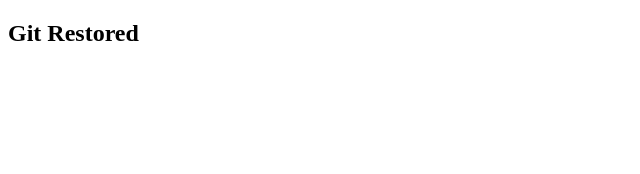
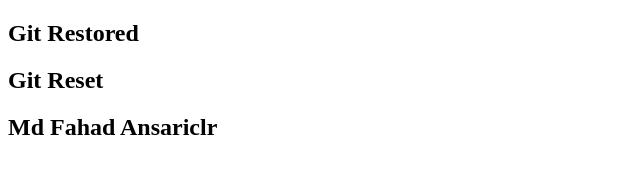
Before and after one commit to Md-Fahad42/Git-Restored, a plain HTML site: page index.html in a window 1280 px wide. Shown: the whole page, without its empty margins (0-640 px from the left). Drawn offline with Linux system fonts and the light colour scheme.

Commit message:
third commit

```diff
--- a/index.html
+++ b/index.html
@@ -7,5 +7,7 @@
 </head>
 <body>
     <h2>Git Restored</h2>
+    <h2>Git Reset</h2>
+    <h2>Md Fahad Ansariclr</h2>
 </body>
 </html>
```
